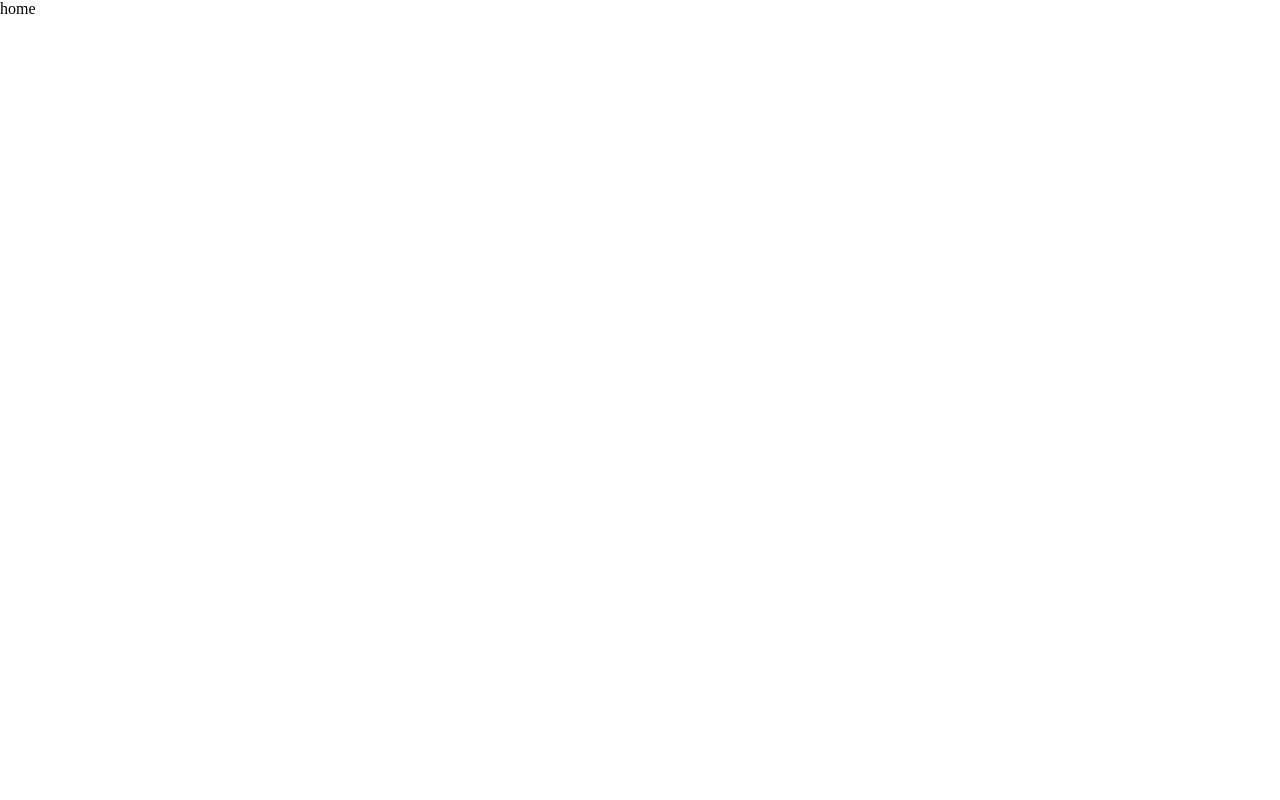
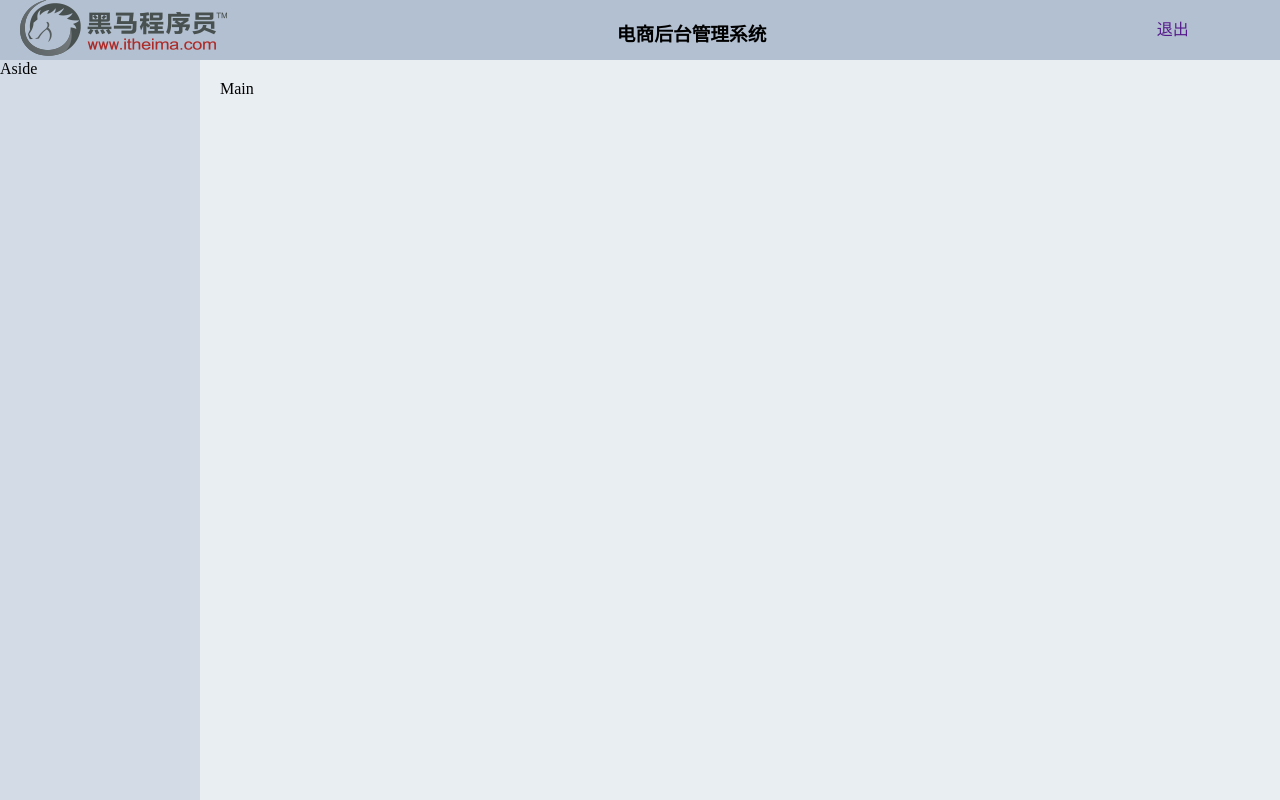
Before and after one commit to SHaiHua/me53, a Vue app: page / in a window 1280 px wide. Built offline with nearby package versions, Linux system fonts and the light colour scheme.

Commit message:
头部样式调整

```diff
--- a/src/commponents/home/home.vue
+++ b/src/commponents/home/home.vue
@@ -1,13 +1,53 @@
 <template>
-    <div>home</div>
+  <el-container class="container">
+    <el-header class="header">
+      <el-row>
+        <el-col :span="4">
+          <div class="grid-content bg-purple">
+              <img src="@/assets/images/logo.png" alt="">
+          </div>
+        </el-col>
+        <el-col :span="18" class="admin">
+              <h3>电商后台管理系统</h3>
+        </el-col>
+        <el-col :span="2">
+          <div class="grid-content bg-purple">
+              <a href=""  class="logout">退出</a>
+          </div>
+        </el-col>
+      </el-row>
+    </el-header>
+    <el-container>
+      <el-aside class="aside" width="200px">Aside</el-aside>
+      <el-main class="main">Main</el-main>
+    </el-container>
+  </el-container>
 </template>
 
 <script>
-export default {
-
-}
+export default {};
 </script>
 
 <style>
+.container {
+  height: 100%;
+}
+.header {
+  background-color: #b3c0d1;
+}
+.aside {
+  background-color: #d3dce6;
+}
+.main {
+  background-color: #e9eef3;
+}
 
+/* 头部样式 */
+.admin{
+    text-align: center;
+}
+.logout {
+    line-height: 60px;
+    text-decoration: none;
+}
 </style>
--- a/src/commponents/login/login.vue
+++ b/src/commponents/login/login.vue
@@ -34,6 +34,8 @@
           meta: { msg, status }
         } = res.data;
         if (status === 200) {
+          // 保存token
+          localStorage.setItem('token',data.token)
           this.$router.push({ name: "home" });
           this.$message.success(msg);
         } else {
```
Also changed, not shown: src/assets/images/logo.png (added).
